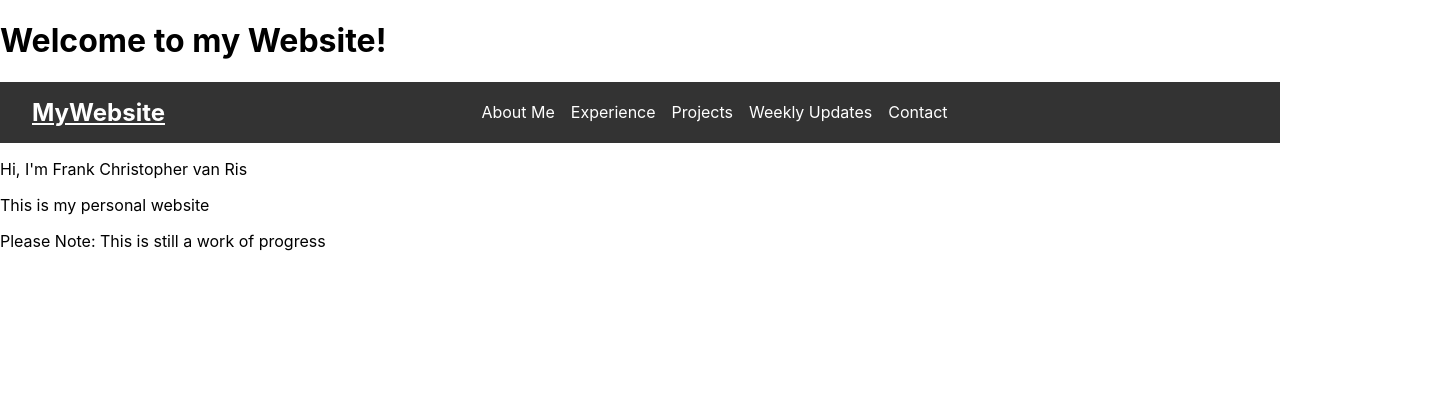
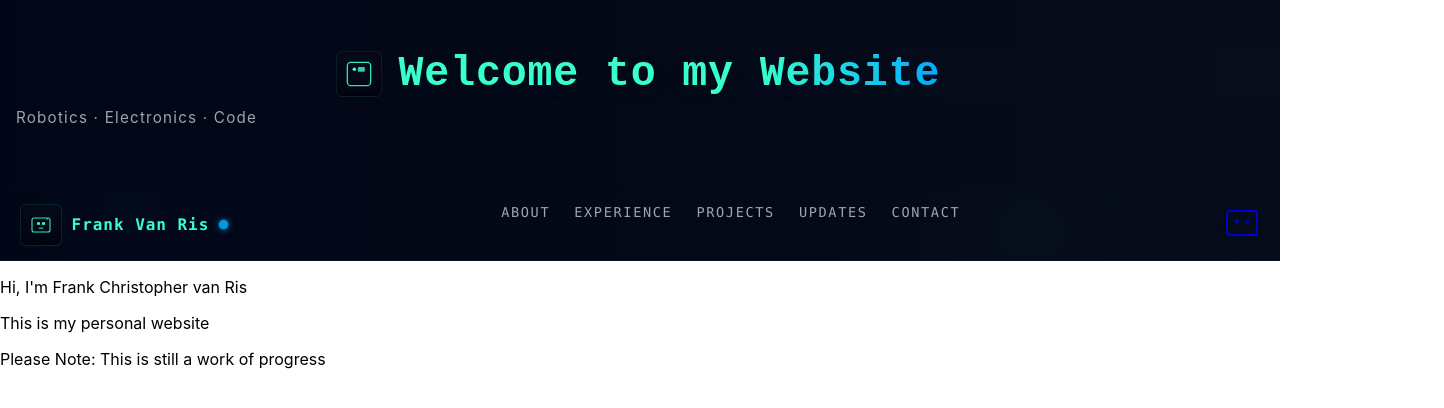
Before and after one commit to FrankVanris2/frankvanris2.github.io, a React (Create React App) app in the folder frank_vanris_website/: page / in a window 1280 px wide. Shown: the top 408 px of the page, 1444 px wide, since content can reach past the window. Built offline with nearby package versions, Linux system fonts and the light colour scheme.

Commit message:
Added a Robotic/Hacky style, to my website

```diff
--- a/frank_vanris_website/src/App.css
+++ b/frank_vanris_website/src/App.css
@@ -1,5 +1,68 @@
 .App {
   text-align: center;
+}
+
+/* Hero / Title styles - techy robotic */
+.hero{
+  background: linear-gradient(90deg, rgba(2,6,23,1), rgba(6,12,25,1));
+  padding: 3rem 1rem;
+  color: var(--accent);
+}
+.hero-title-wrap{
+  display:flex;
+  align-items:center;
+  justify-content:center;
+  gap:0.8rem;
+}
+.title-chip{
+  display:inline-flex;
+  align-items:center;
+  justify-content:center;
+  width:44px;
+  height:44px;
+  border-radius:6px;
+  background:linear-gradient(180deg, rgba(255,255,255,0.02), rgba(0,0,0,0.12));
+  border:1px solid rgba(57,255,202,0.08);
+  box-shadow: inset 0 -2px 8px rgba(0,0,0,0.6);
+  color:var(--accent);
+}
+.hero-title{
+  font-family:'Segoe UI Mono','Roboto Mono',monospace;
+  font-size: clamp(1.4rem, 4.5vw, 2.6rem);
+  margin:0;
+  position:relative;
+  letter-spacing:0.02em;
+  color:var(--accent);
+  text-shadow: 0 6px 28px rgba(0,170,255,0.06);
+  padding:0.15rem 0.25rem;
+}
+.hero-title::before{
+  content:'';
+  position:absolute;
+  inset:0;
+  background: linear-gradient(90deg, rgba(255,255,255,0.02), rgba(255,255,255,0.12), rgba(255,255,255,0.02));
+  transform: translateX(-110%);
+  animation:scan 6s linear infinite;
+  mix-blend-mode: overlay;
+  pointer-events:none;
+  border-radius:6px;
+  opacity:0.6;
+}
+@keyframes scan{
+  to{ transform: translateX(110%); }
+}
+.accent{
+  background: linear-gradient(90deg,var(--accent),var(--accent-2));
+  background-clip: text;
+  -webkit-background-clip: text;
+  -webkit-text-fill-color: transparent;
+  color: transparent;
+}
+.hero-sub{
+  margin-top:0.5rem;
+  color:var(--muted);
+  font-size:0.95rem;
+  letter-spacing:0.08em;
 }
 
 .App-logo {
--- a/frank_vanris_website/src/App.js
+++ b/frank_vanris_website/src/App.js
@@ -8,7 +8,19 @@ function App() {
   return (
     <BrowserRouter>
       <div>
-        <h1>Welcome to my Website!</h1>
+        <header className="hero" role="banner" aria-label="Intro">
+          <div className="hero-title-wrap">
+            <span className="title-chip" aria-hidden="true">
+              <svg viewBox="0 0 24 24" width="28" height="28" xmlns="http://www.w3.org/2000/svg" className="chip-svg" aria-hidden="true">
+                <rect x="2" y="2" width="20" height="20" rx="3" fill="none" stroke="currentColor" strokeWidth="1.1" strokeOpacity="0.9"/>
+                <circle cx="8" cy="8" r="1.5" fill="currentColor"/>
+                <rect x="11" y="6" width="6" height="4" rx="0.8" fill="currentColor" fillOpacity="0.8"/>
+              </svg>
+            </span>
+            <h1 className="hero-title">Welcome to my <span className="accent">Website</span></h1>
+          </div>
+          <p className="hero-sub">Robotics · Electronics · Code</p>
+        </header>
       </div>
       <Navbar />
 
--- a/frank_vanris_website/src/components/Navbar.js
+++ b/frank_vanris_website/src/components/Navbar.js
@@ -6,22 +6,38 @@ const Navbar = () => {
     return (
         <nav className="navbar">
             <div className="navbar-left">
-                <Link to="/" className="logo">MyWebsite</Link>
+                <Link to="/" className="logo" aria-label="Frank Van Ris Home">
+                    <span className="chip" aria-hidden="true">
+                        <svg viewBox="0 0 24 24" width="24" height="24" xmlns="http://www.w3.org/2000/svg" className="robot-svg" aria-hidden="true">
+                            <rect x="3" y="5" width="18" height="14" rx="2" ry="2" fill="none" stroke="currentColor" strokeOpacity="0.9" strokeWidth="1.1"></rect>
+                            <rect x="8" y="9" width="3" height="3" rx="1" fill="currentColor" fillOpacity="0.95"></rect>
+                            <rect x="13" y="9" width="3" height="3" rx="1" fill="currentColor" fillOpacity="0.95"></rect>
+                            <rect x="9.5" y="14.5" width="5" height="1.6" rx="0.8" fill="currentColor" fillOpacity="0.6"></rect>
+                            <circle cx="18.2" cy="6.0" r="0.8" fill="currentColor" fillOpacity="0.9"></circle>
+                        </svg>
+                    </span>
+                    <span className="logo-text">Frank Van Ris</span>
+                    <span className="led" aria-hidden="true"></span>
+                </Link>
             </div>
 
             <div className="navbar-center">
                 <ul className="nav-links">
-                    <li><Link to="/about_me">About Me</Link></li>
+                    <li><Link to="/about_me">About</Link></li>
                     <li><Link to="/experience">Experience</Link></li>
                     <li><Link to="/projects">Projects</Link></li>
-                    <li><Link to="/weekly_updates">Weekly Updates</Link></li>
+                    <li><Link to="/weekly_updates">Updates</Link></li>
                     <li><Link to="/contact">Contact</Link></li>
                 </ul>
             </div>
 
             <div className="navbar-right">
-                <Link to="/my_logo" className="logo-icon">
-                    <i className="fas my-logo-icon"></i>
+                <Link to="/my_logo" className="logo-icon" aria-label="Personal logo">
+                    <svg viewBox="0 0 24 24" width="24" height="24" xmlns="http://www.w3.org/2000/svg" aria-hidden="true">
+                        <rect x="2" y="4" width="20" height="16" rx="2" fill="none" stroke="currentColor" strokeWidth="1.2" strokeOpacity="0.9"></rect>
+                        <circle cx="8.5" cy="11" r="1.4" fill="currentColor" fillOpacity="0.9"></circle>
+                        <circle cx="15.5" cy="11" r="1.4" fill="currentColor" fillOpacity="0.6"></circle>
+                    </svg>
                 </Link>
             </div>
         </nav>
--- a/frank_vanris_website/src/styles/Navbar.css
+++ b/frank_vanris_website/src/styles/Navbar.css
@@ -1,36 +1,122 @@
-.navbar {
-    display: flex;
-    justify-content:space-between;
-    align-items: center;
-    background-color: #333;
-    color: #fff;
-    padding: 1rem;
+:root{
+    --bg:#0b0f1a;
+    --accent:#39ffca;
+    --accent-2:#00aaff;
+    --muted:#9aa6b2;
 }
 
-.navbar-left .logo {
-    font-size: 1.5rem;
-    font-weight: bold;
-    color: #fff;
-    padding: 1rem;
+.navbar{
+    display:flex;
+    justify-content:space-between;
+    align-items:center;
+    background:linear-gradient(90deg, rgba(2,6,23,1) 0%, rgba(6,12,25,1) 100%);
+    padding:0.75rem 1.25rem;
+    color:var(--accent);
+    font-family:'Segoe UI Mono','Roboto Mono',Menlo,monospace;
+    position:relative;
+    overflow:hidden;
+    border-bottom:1px solid rgba(0,170,255,0.06);
 }
 
-.navbar-center .nav-links {
-    list-style-type: none;
-    display: flex;
-    margin: 0;
-    padding: 0;
+/* subtle decorative radiance */
+.navbar::before{
+    content:'';
+    position:absolute;
+    inset:0;
+    background-image:radial-gradient(circle at 10% 20%, rgba(0,170,255,0.02), transparent 10%), radial-gradient(circle at 80% 60%, rgba(57,255,202,0.015), transparent 12%);
+    pointer-events:none;
 }
 
-.navbar-center .nav-links li {
-    margin-right: 1rem;
+.logo{
+    display:inline-flex;
+    align-items:center;
+    gap:0.6rem;
+    color:var(--accent);
+    font-weight:700;
+    text-decoration:none;
+    letter-spacing:0.06em;
 }
 
-.navbar-center .nav-links a {
-    color: #fff;
-    text-decoration: none;
+.logo .chip{
+    width:40px;
+    height:40px;
+    display:inline-flex;
+    align-items:center;
+    justify-content:center;
+    background:linear-gradient(180deg, rgba(255,255,255,0.02), rgba(0,0,0,0.15));
+    border:1px solid rgba(57,255,202,0.10);
+    border-radius:6px;
+    box-shadow:inset 0 -2px 8px rgba(0,0,0,0.6), 0 0 12px rgba(57,255,202,0.03);
 }
 
-.navbar-right {
-    display: flex;
-    align-items: center;
+.logo .logo-text{
+    font-size:1rem;
+    color:var(--accent);
 }
+
+.logo .led{
+    width:9px;
+    height:9px;
+    border-radius:50%;
+    background:var(--accent-2);
+    box-shadow:0 0 8px rgba(0,170,255,0.6);
+    animation:ledPulse 2s infinite ease-in-out;
+}
+
+@keyframes ledPulse{
+    0%{transform:scale(0.9);opacity:0.8}
+    50%{transform:scale(1.25);opacity:1}
+    100%{transform:scale(0.9);opacity:0.8}
+}
+
+.navbar-center .nav-links{
+    list-style:none;
+    display:flex;
+    gap:0.9rem;
+    margin:0;
+    padding:0;
+    align-items:center;
+}
+
+.navbar-center .nav-links a{
+    color:var(--muted);
+    text-decoration:none;
+    padding:0.45rem 0.6rem;
+    border-radius:6px;
+    text-transform:uppercase;
+    font-size:0.85rem;
+    letter-spacing:0.12em;
+    background:linear-gradient(90deg, transparent 50%, rgba(0,170,255,0.04) 50%);
+    background-size:200% 100%;
+    transition:all .18s ease;
+}
+
+.navbar-center .nav-links a:hover{
+    color:var(--accent);
+    background-position:100% 0;
+    transform:translateY(-2px);
+    box-shadow:0 6px 18px rgba(0,170,255,0.04);
+}
+
+.navbar-center .nav-links a::after{
+    content:'';
+    display:block;
+    height:2px;
+    background:linear-gradient(90deg,var(--accent),var(--accent-2));
+    width:0;
+    transition:width .22s ease;
+    border-radius:1px;
+    margin-top:6px;
+}
+
+.navbar-center .nav-links a:hover::after{ width:100%; }
+
+.navbar-right{ display:flex; align-items:center; gap:0.6rem }
+
+.logo-icon svg{ width:36px; height:36px; filter:drop-shadow(0 6px 12px rgba(0,170,255,0.05)); }
+
+/* Responsive: wrap links on small screens and allow horizontal scroll */
+@media (max-width:720px){
+    .navbar-center{ order:3; width:100%; margin-top:8px }
+    .navbar-center .nav-links{ gap:0.6rem; overflow-x:auto; padding-bottom:6px }
+}
```
